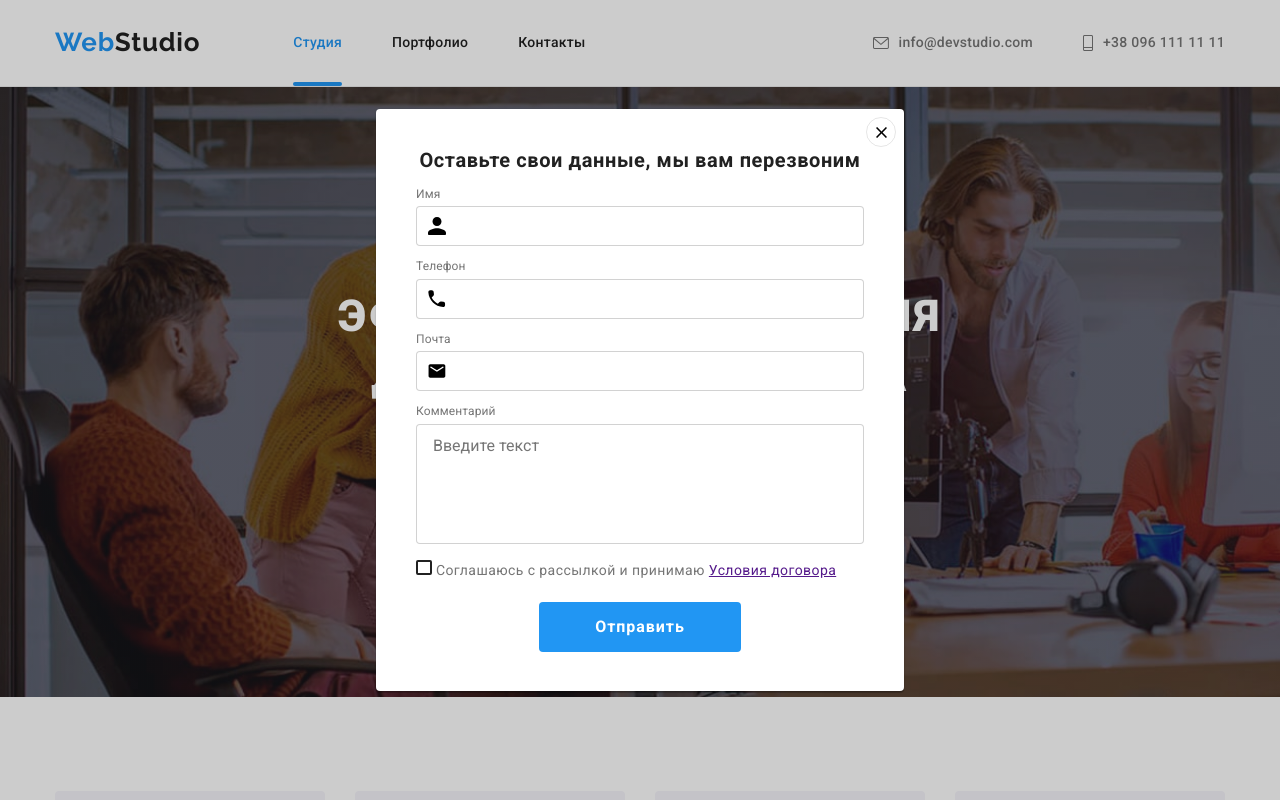
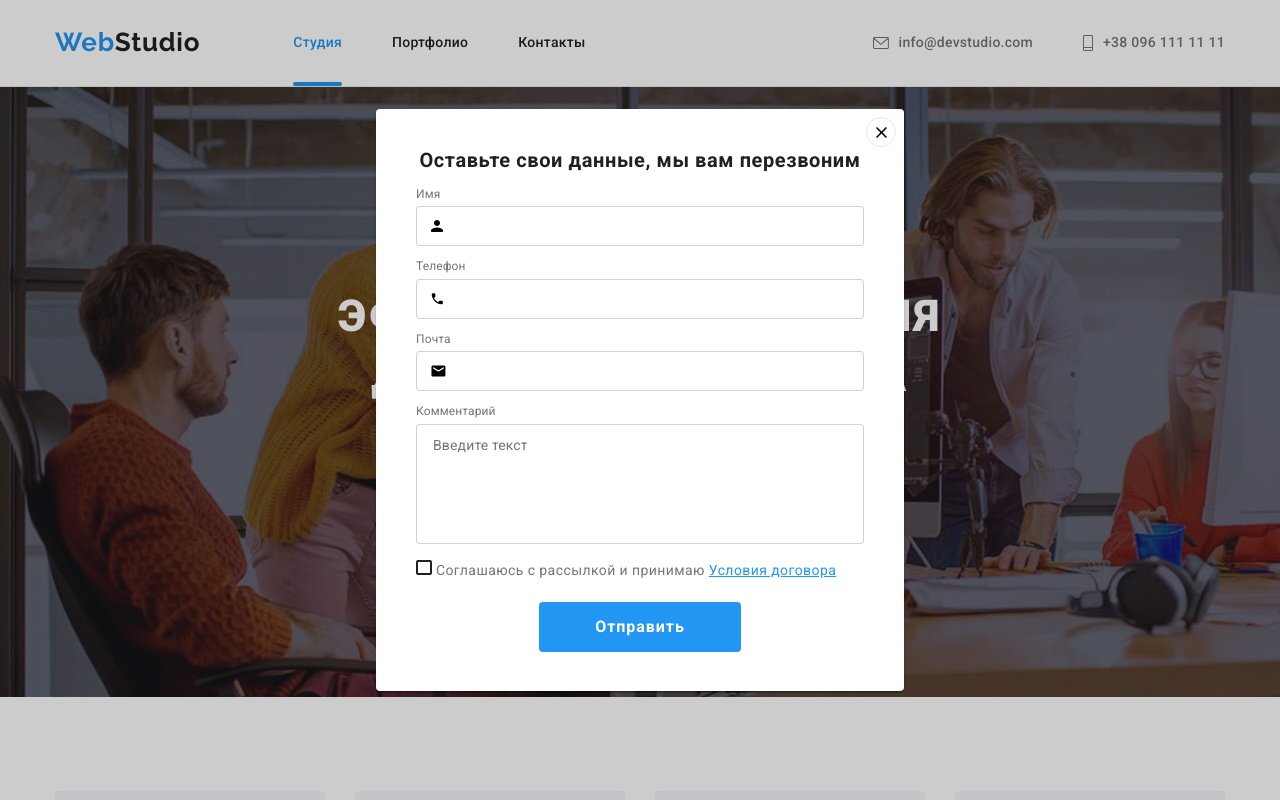
Before and after one commit to Dmiiitry/goit-markup-hw-06, a plain HTML site: page index.html in a window 1280 px wide. Both pictures are taken after a click on the button "Заказать услугу". Shown: the top 800 px of the page. Drawn offline with nearby package versions, Linux system fonts and the light colour scheme.

Commit message:
Виправлено розмір іконок в модальному вікні

```diff
--- a/CSS/styles.css
+++ b/CSS/styles.css
@@ -848,7 +848,7 @@ cursor: pointer;
   border: 1px solid rgba(33, 33, 33, 0.2);
   box-sizing: border-box;
   border-radius: 4px;
-  width: 448px;
+  width: 100%;
   height: 40px;
   transition: border-color 250ms cubic-bezier(0.4, 0, 0.2, 1);
 }
@@ -884,7 +884,7 @@ cursor: pointer;
 .contact-form-icon {
   position: absolute;
   top: 50%;
-  left: 12px;
+  left: 15px;
   transform: translateY(-50%);
   transition: fill 250ms cubic-bezier(0.4, 0, 0.2, 1) ;
 }
@@ -899,6 +899,12 @@ cursor: pointer;
   border: 1px solid rgba(33, 33, 33, 0.2);
   box-sizing: border-box;
   border-radius: 4px;
+  font-family: var(--primary-font-family);
+  font-style: normal;
+  font-weight: 400;
+  font-size: 14px;
+  line-height: 16px;
+  letter-spacing: 0.01em;
   transition: border-color 250ms cubic-bezier(0.4, 0, 0.2, 1);
 }
 
@@ -977,3 +983,14 @@ cursor: pointer;
 .contact-form-submit-btn:focus {
   background-color: #188ce8;
 }
+
+.accept-policy-link {
+  font-family: 'Roboto';
+  font-style: normal;
+  font-weight: 400;
+  font-size: 14px;
+  line-height: 24px;
+  /* identical to box height, or 171% */
+  letter-spacing: 0.03em;
+  color: var(--accent-color);
+}
--- a/index.html
+++ b/index.html
@@ -450,7 +450,7 @@
                 <span class="contact-form-text">Имя</span>
                 <span class="contact-form-input-wrapper">
                 <input name="user_name" class="contact-form-input" type="text" required>
-                <svg class="contact-form-icon" width="18" height="18">
+                <svg class="contact-form-icon" width="12" height="12">
                     <use href="./image/symbol-defs.svg#icon-Vector-3">
                     </use>
                 </svg>
@@ -460,7 +460,7 @@
                 <span class="contact-form-text">Телефон</span>
                 <span class="contact-form-input-wrapper">
                 <input name="user_phone" class="contact-form-input" type="tel" required>
-                <svg class="contact-form-icon" width="18" height="18">
+                <svg class="contact-form-icon" width="13" height="12">
                     <use href="./image/symbol-defs.svg#icon-Vector-4">
                     </use>
                 </svg>
@@ -470,7 +470,7 @@
                 <span class="contact-form-text">Почта</span>
                 <span class="contact-form-input-wrapper">
                 <input name="user_mail" class="contact-form-input" type="email" required>
-                <svg class="contact-form-icon" width="18" height="18">
+                <svg class="contact-form-icon" width="15" height="12">
                     <use href="./image/symbol-defs.svg#icon-Vector-5">
                     </use>
                 </svg>
@@ -483,7 +483,7 @@
             <div class="contact-form-checkbox-wrapper">
                 <input type="checkbox" class="contact-form-checkbox vissual-hidden"  id="policy-checkbox">
                 <label for="policy-checkbox" name="accept_policy" class="contact-form-checkbox-label" required>
-                Соглашаюсь с рассылкой и принимаю <a href="">Условия договора</a></label>
+                Соглашаюсь с рассылкой и принимаю <a href="" class="accept-policy-link">Условия договора</a></label>
             </div>
             <button type="submit" class="contact-form-submit-btn">Отправить</button>
             </form>
```
